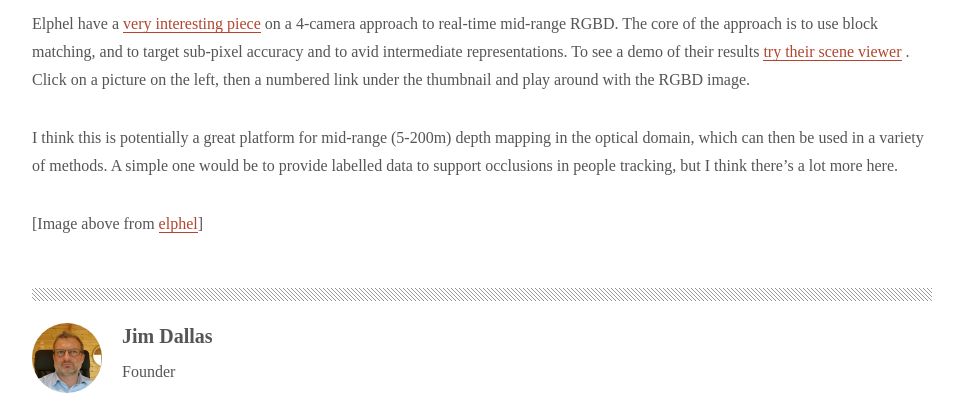
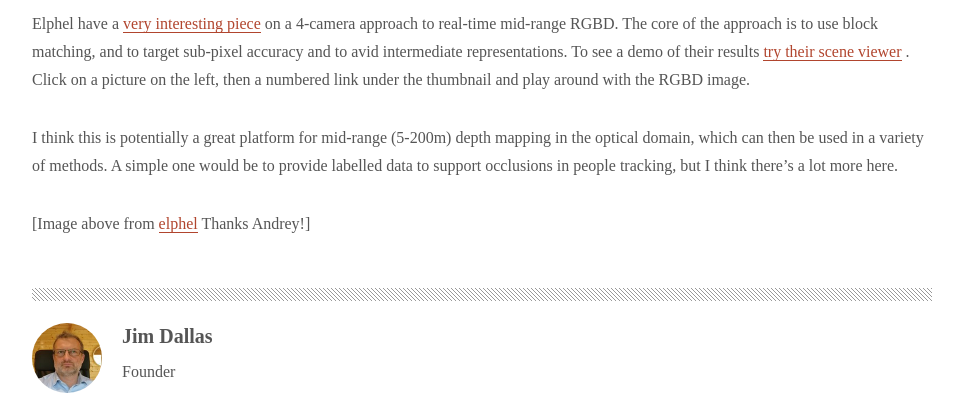
Before and after one commit to jimdytt/jimdytt.github.io, a Jekyll site: the page built from _posts/2018-01-31-four-cam-stereo.md, in a window 1280 px wide. Shown: the part 631-1038 px from the top of the page, without its empty margins (158-1121 px from the left). Built offline with Jekyll 4.4.1, drawn with Linux system fonts in a browser that asks for light colours.

```diff
--- a/_posts/2018-01-31-four-cam-stereo.md
+++ b/_posts/2018-01-31-four-cam-stereo.md
@@ -10,10 +10,10 @@ tags:
 
 ---
 
-![Elphel](https://blog.elphel.com/wp-content/uploads/2017/09/MNC393-XCAM.jpeg)
+![Elphel](https://community.elphel.com/pictures/10393/xcam/mnc393xcam_1.jpeg)
 
  Elphel have a <a href="https://blog.elphel.com/2017/09/long-range-multi-view-stereo-camera-with-4-sensors/"> very interesting piece</a> on a 4-camera approach to real-time mid-range RGBD. The core of the approach is to use block matching, and to target sub-pixel accuracy and to avid intermediate representations. To see a demo of their results  <a href="https://community.elphel.com/3d+map/?lat=44.71551373&lng=-116.89453125&zoom=5&rating=5"> try their scene viewer</a> . Click on a picture on the left, then a numbered link under the thumbnail and play around with the RGBD image.
 
 I think this is potentially a great platform for mid-range (5-200m) depth mapping in the optical domain, which can then be used in a variety of methods. A simple one would be to provide labelled data to support occlusions in people tracking, but I think there's a lot more here.
 
- [Image above from <a href="https://www.elphel.com"> elphel</a>]
+ [Image above from <a href="https://www.elphel.com"> elphel</a> Thanks Andrey!]
```
